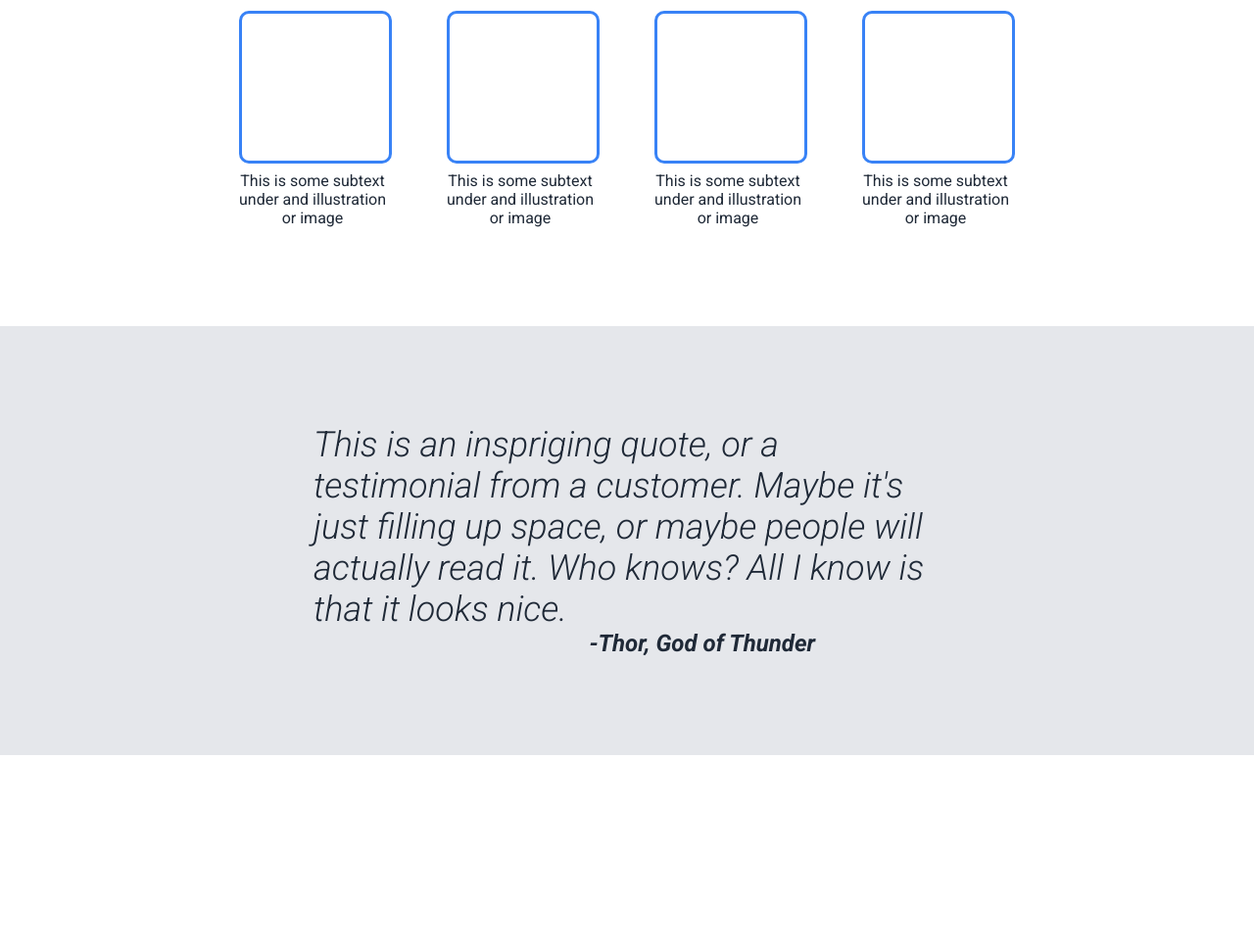
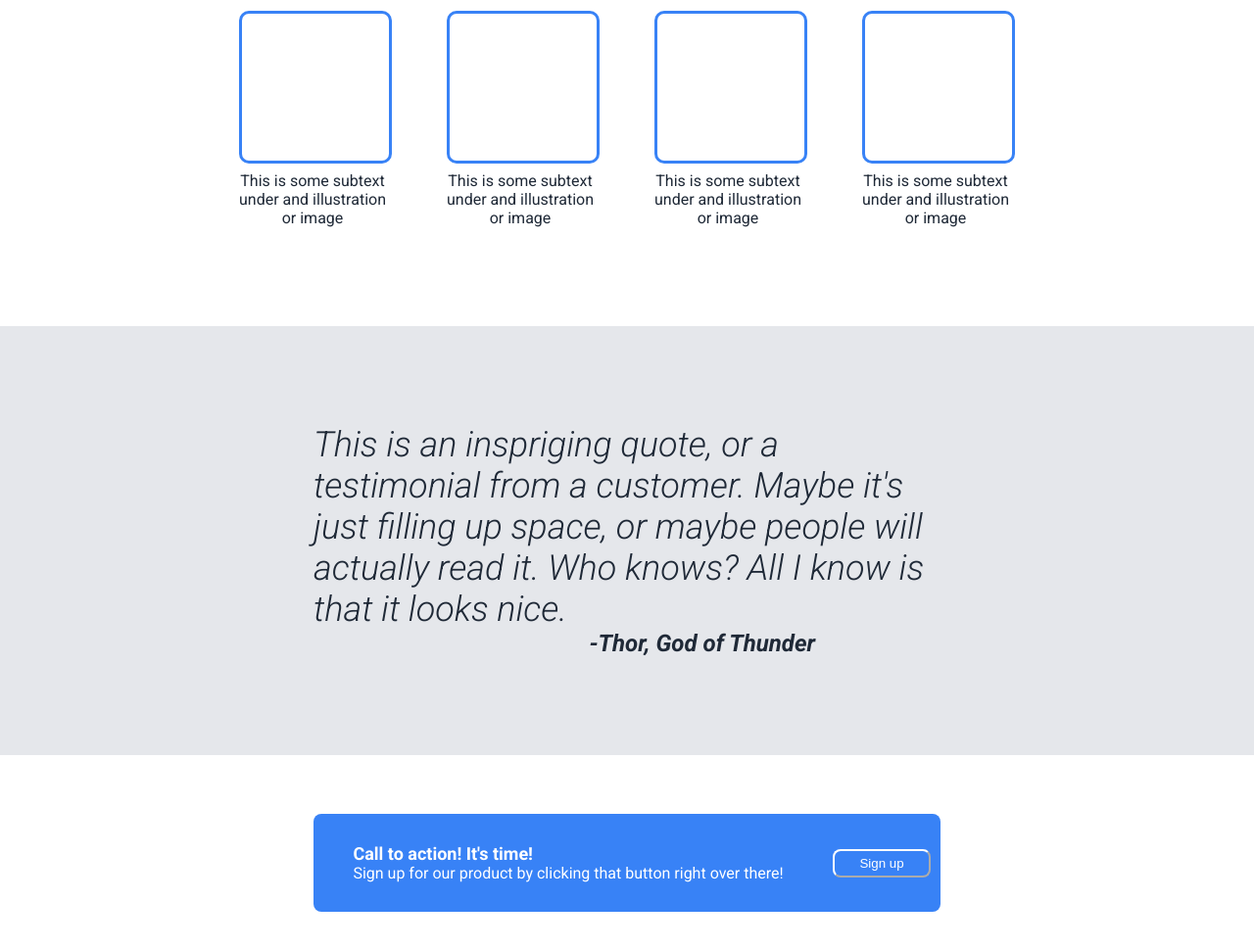
Before and after one commit to djsimtech/foundations-landing-page, a plain HTML site: page index.html in a window 1280 px wide. Shown: the part 523-1492 px from the top of the page at 98% size. Before the commit the page ends 1294 px from the top, so only its background shows below. Drawn offline with Linux system fonts and the light colour scheme.

Commit message:
added call to action section

```diff
--- a/index.html
+++ b/index.html
@@ -73,5 +73,14 @@
         <p>-Thor, God of Thunder</p>
       </div>
     </div>
+    <div class="call-to-action-container">
+      <div class="call-to-action-text">
+        <p class="call-to-action-bold">Call to action! It's time!</p>
+        <p>Sign up for our product by clicking that button right over there!</p>
+      </div>
+      <div class="call-to-action-button">
+        <button>Sign up</button>
+      </div>
+    </div>
   </body>
 </html>
--- a/style.css
+++ b/style.css
@@ -134,3 +134,33 @@ li a {
   font-weight: 600;
   color: #1f2937;
 }
+
+.call-to-action-container {
+  display: flex;
+  justify-content: space-around;
+  align-items: center;
+  margin: 60px 25%;
+  background-color: #3882f6;
+  color: white;
+  border-radius: 8px;
+  /* max-width: 800px; */
+}
+
+.call-to-action-text {
+  font-family: "Roboto";
+  margin: 30px;
+}
+
+.call-to-action-button button {
+  background-color: #3882f6;
+  color: white;
+  padding: 5px 25px;
+  border-radius: 8px;
+  /* margin-bottom: 60px; */
+  border-color: white;
+}
+
+.call-to-action-bold {
+  font-weight: bolder;
+  font-size: 18px;
+}
```
